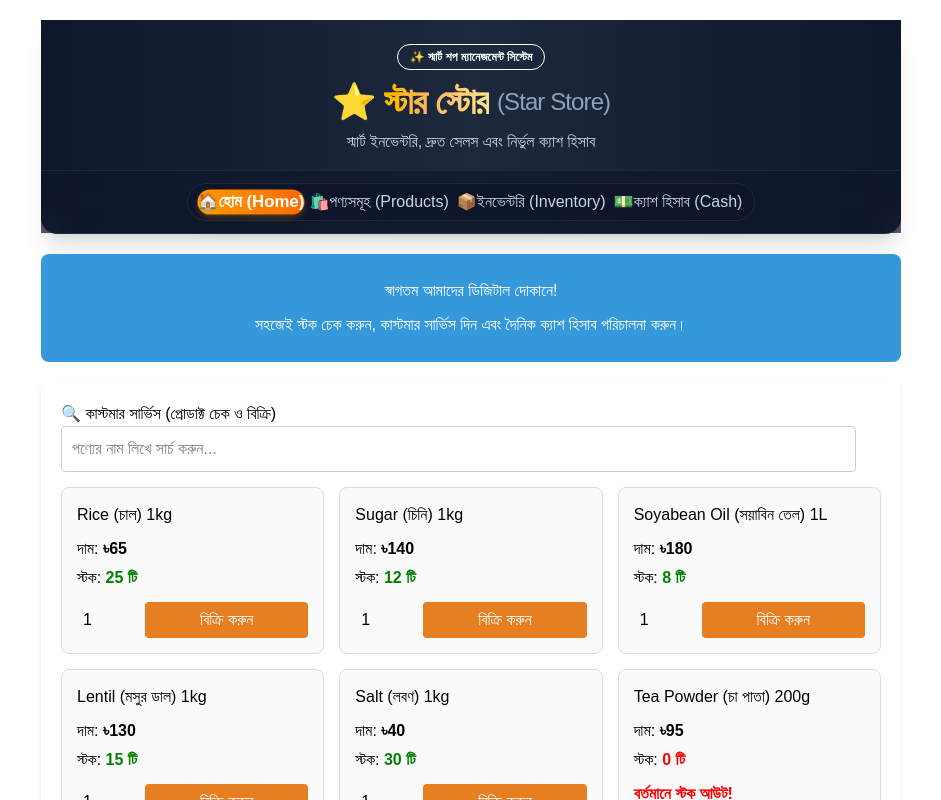
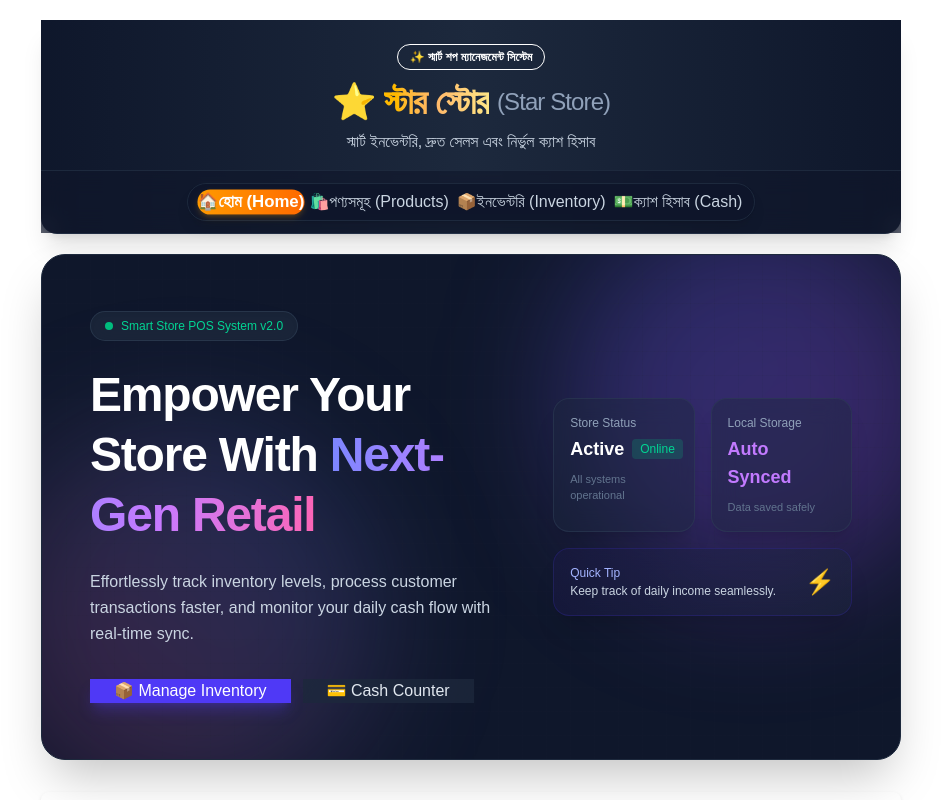
Before and after one commit to rezarajib/star-shop-management, a React (Vite) app: page / in a window 1280 px wide. Shown: the top 800 px of the page, without its empty margins (169-1110 px from the left). Built offline with nearby package versions, Linux system fonts and the light colour scheme.

Commit message:
style: update and create Banner component

```diff
--- a/src/pages/Banner/Banner.jsx
+++ b/src/pages/Banner/Banner.jsx
@@ -1,10 +1,92 @@
 import React from 'react';
+import { Link } from 'react-router-dom';
 
 function Banner() {
   return (
-    <div style={{ backgroundColor: '#3498db', color: 'white', padding: '25px', borderRadius: '8px', textAlign: 'center', marginBottom: '20px' }}>
-      <h2 style={{ margin: '0 0 10px 0' }}>স্বাগতম আমাদের ডিজিটাল দোকানে!</h2>
-      <p style={{ margin: 0 }}>সহজেই স্টক চেক করুন, কাস্টমার সার্ভিস দিন এবং দৈনিক ক্যাশ হিসাব পরিচালনা করুন।</p>
+    <div className="relative overflow-hidden rounded-3xl bg-slate-900 text-white shadow-2xl mb-8 border border-slate-800">
+
+      {/* Background Decorative Gradients & Mesh */}
+      <div className="absolute top-0 right-0 -mt-12 -mr-12 w-96 h-96 bg-gradient-to-br from-indigo-500/30 to-purple-500/30 rounded-full blur-3xl pointer-events-none"></div>
+      <div className="absolute bottom-0 left-0 -mb-12 -ml-12 w-96 h-96 bg-gradient-to-tr from-pink-500/20 to-blue-500/20 rounded-full blur-3xl pointer-events-none"></div>
+      <div className="absolute inset-0 bg-[linear-gradient(to_right,#1f293712_1px,transparent_1px),linear-gradient(to_bottom,#1f293712_1px,transparent_1px)] bg-[size:24px_24px]"></div>
+
+      <div className="relative z-10 px-6 py-10 sm:px-12 sm:py-14">
+        <div className="grid grid-cols-1 lg:grid-cols-12 gap-8 items-center">
+
+          {/* Left Column: Text & CTAs */}
+          <div className="lg:col-span-7 space-y-6 text-center lg:text-left">
+
+            {/* Live Indicator Badge */}
+            <div className="inline-flex items-center gap-2 px-3.5 py-1.5 rounded-full bg-slate-800/80 border border-slate-700/60 backdrop-blur-md shadow-inner text-xs font-medium text-emerald-400">
+              <span className="relative flex h-2 w-2">
+                <span className="animate-ping absolute inline-flex h-full w-full rounded-full bg-emerald-400 opacity-75"></span>
+                <span className="relative inline-flex rounded-full h-2 w-2 bg-emerald-500"></span>
+              </span>
+              Smart Store POS System v2.0
+            </div>
+
+            {/* Heading */}
+            <h1 className="text-3xl sm:text-5xl font-extrabold tracking-tight leading-tight">
+              Empower Your Store With{' '}
+              <span className="bg-gradient-to-r from-indigo-400 via-purple-400 to-pink-400 bg-clip-text text-transparent">
+                Next-Gen Retail
+              </span>
+            </h1>
+
+            {/* Subtitle */}
+            <p className="text-slate-300 text-sm sm:text-base leading-relaxed max-w-xl mx-auto lg:mx-0">
+              Effortlessly track inventory levels, process customer transactions faster, and monitor your daily cash flow with real-time sync.
+            </p>
+
+            {/* CTA Buttons */}
+            <div className="flex flex-wrap gap-3 justify-center lg:justify-start pt-2">
+              <Link
+                to="/inventory"
+                className="btn btn-primary bg-indigo-600 hover:bg-indigo-500 border-none text-white shadow-lg shadow-indigo-600/30 hover:scale-105 active:scale-95 transition-all duration-200 px-6"
+              >
+                📦 Manage Inventory
+              </Link>
+              <Link
+                to="/cash"
+                className="btn border-slate-700 bg-slate-800/80 hover:bg-slate-700 text-slate-200 hover:text-white backdrop-blur-md hover:border-slate-600 hover:scale-105 active:scale-95 transition-all duration-200 px-6"
+              >
+                💳 Cash Counter
+              </Link>
+            </div>
+          </div>
+
+          {/* Right Column: Dashboard Quick Stats Widget */}
+          <div className="lg:col-span-5 grid grid-cols-2 gap-4">
+
+            {/* Stat Card 1 */}
+            <div className="p-4 rounded-2xl bg-slate-800/40 border border-slate-700/50 backdrop-blur-md shadow-xl hover:border-indigo-500/40 transition-colors">
+              <div className="text-xs text-slate-400 font-medium mb-1">Store Status</div>
+              <div className="text-lg font-bold text-white flex items-center gap-2">
+                Active <span className="text-xs px-2 py-0.5 rounded bg-emerald-500/20 text-emerald-400 font-normal">Online</span>
+              </div>
+              <p className="text-[11px] text-slate-500 mt-2">All systems operational</p>
+            </div>
+
+            {/* Stat Card 2 */}
+            <div className="p-4 rounded-2xl bg-slate-800/40 border border-slate-700/50 backdrop-blur-md shadow-xl hover:border-purple-500/40 transition-colors">
+              <div className="text-xs text-slate-400 font-medium mb-1">Local Storage</div>
+              <div className="text-lg font-bold text-purple-400">Auto Synced</div>
+              <p className="text-[11px] text-slate-500 mt-2">Data saved safely</p>
+            </div>
+
+            {/* Wide Stat Card 3 */}
+            <div className="col-span-2 p-4 rounded-2xl bg-gradient-to-r from-indigo-950/40 to-slate-800/40 border border-indigo-800/30 backdrop-blur-md shadow-xl flex items-center justify-between">
+              <div>
+                <div className="text-xs text-indigo-300 font-medium">Quick Tip</div>
+                <div className="text-xs text-slate-300 mt-0.5">Keep track of daily income seamlessly.</div>
+              </div>
+              <span className="text-2xl">⚡</span>
+            </div>
+
+          </div>
+
+        </div>
+      </div>
     </div>
   );
 }
```
